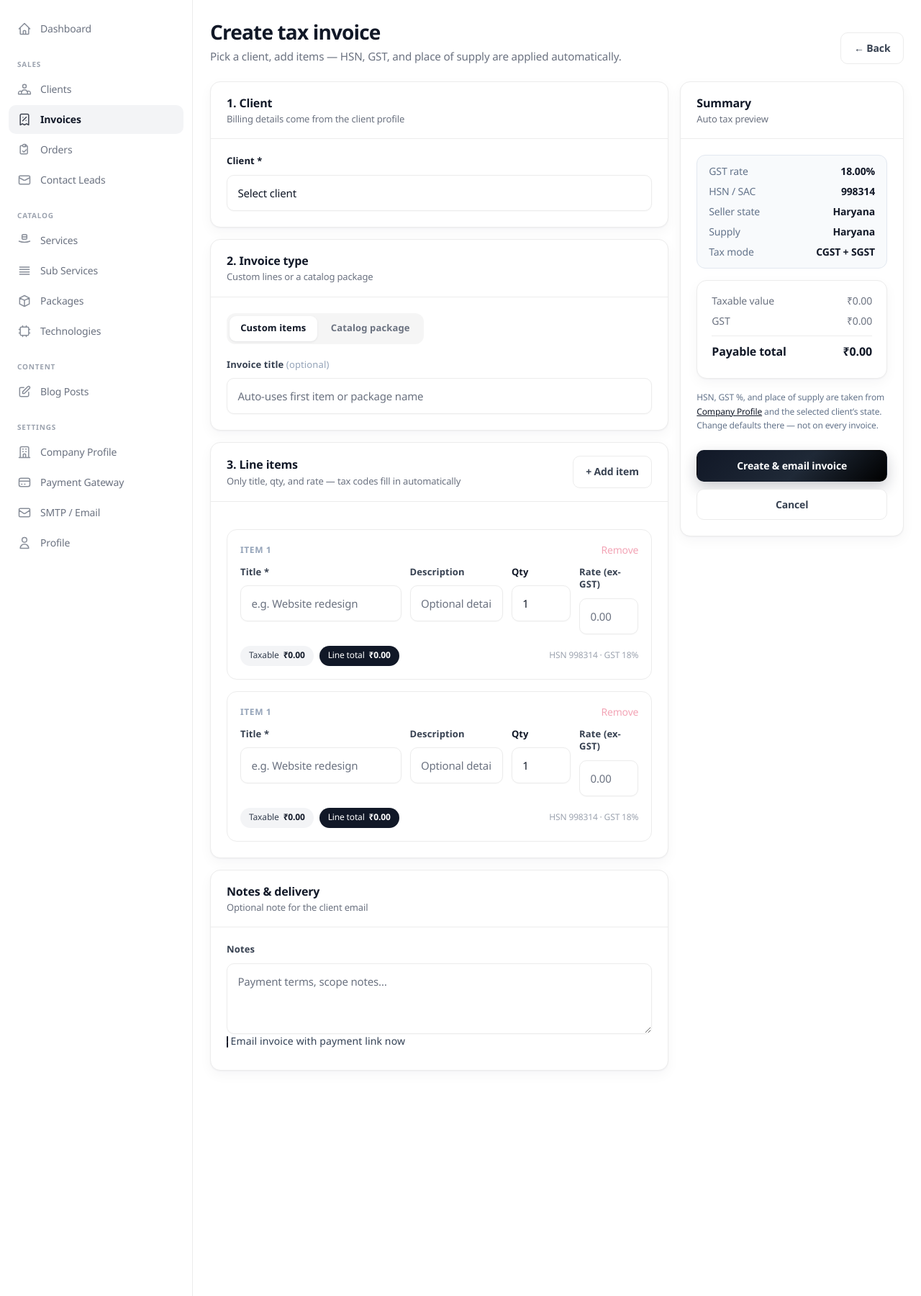
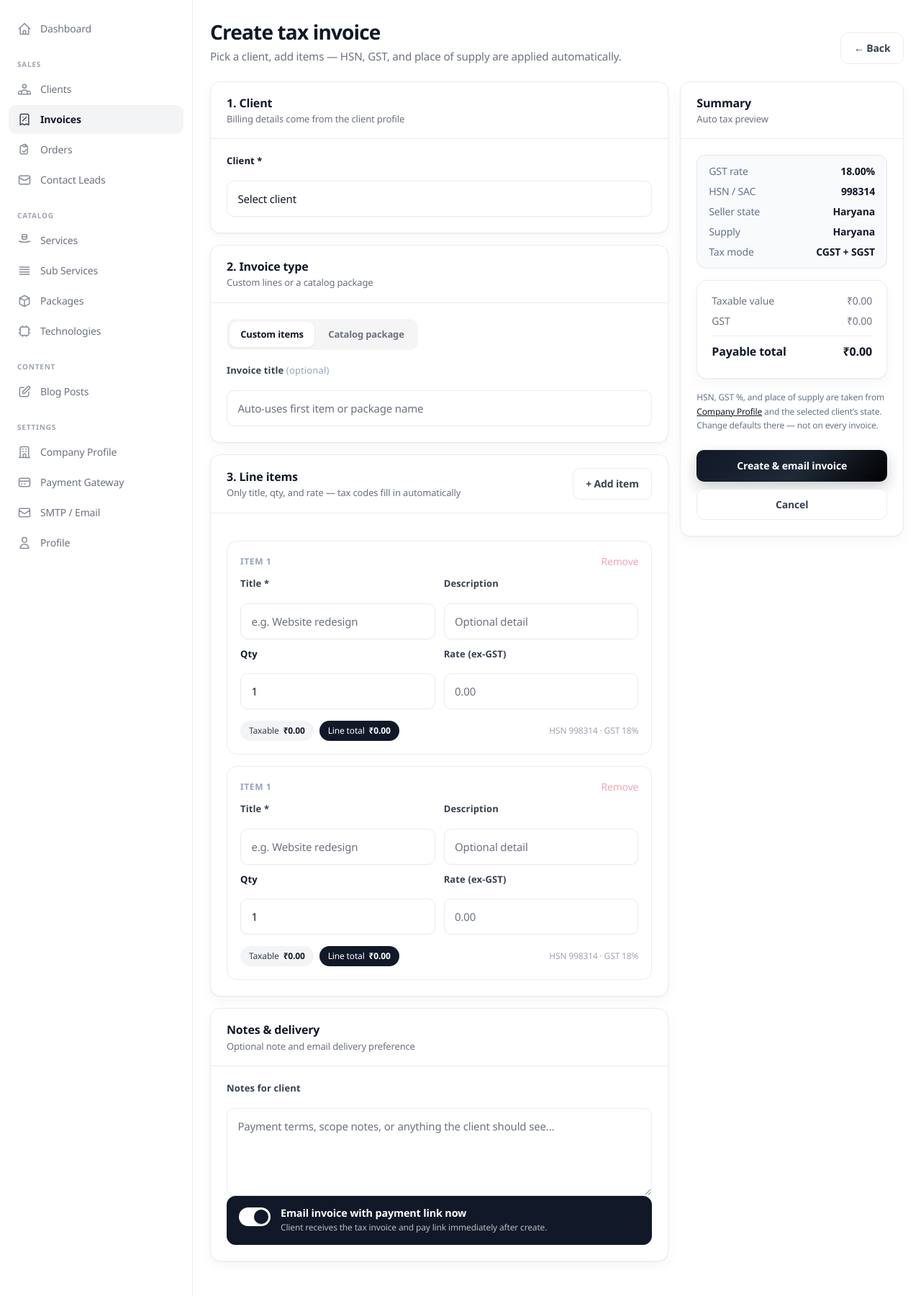
Before and after one commit to Pratiksahu2003/webp, a Laravel app: page /admin/invoices/create in a window 1280 px wide. Shown: the part 72-1872 px from the top of the page at 72% size. Run offline with Laravel 12, Linux system fonts and the light colour scheme; a user stored in the database is signed in; data comes from the database, SQL or seed files in the repository; style sheets or scripts are compiled from the project's sources; some web fonts are replaced.

Commit message:
Update Asset References and Enhance Dashboard Styles
- Renamed CSS asset files in the manifest to reflect new styles, ensuring consistency with updated design.
- Deleted outdated CSS files to streamline asset management and reduce clutter.
- Improved dashboard styles with new switch components for better user interaction and visual appeal.
- Adjusted layout in the invoice creation view for enhanced usability and clarity.
- Updated form elements to align with the new design system, improving overall aesthetics and accessibility.

```diff
--- a/resources/css/dashboard.css
+++ b/resources/css/dashboard.css
@@ -154,8 +154,8 @@ html, body {
 }
 
 /* Global form polish inside admin main */
-.admin-content label,
-main label {
+.admin-content label:not(.admin-switch):not(.admin-segmented label),
+main label:not(.admin-switch):not(.admin-segmented label) {
     position: static !important;
     display: block !important;
     float: none !important;
@@ -231,9 +231,116 @@ main textarea:focus {
 .admin-content input[type="radio"],
 main input[type="checkbox"],
 main input[type="radio"] {
-    width: auto;
-    border-radius: 4px;
+    width: 1rem !important;
+    height: 1rem !important;
+    min-width: 1rem;
+    padding: 0 !important;
+    margin: 0 !important;
+    border-radius: 4px !important;
     accent-color: var(--admin-primary);
+    box-shadow: none !important;
+}
+
+/* Delivery / option switch card */
+.admin-switch {
+    display: flex !important;
+    align-items: flex-start;
+    gap: 14px;
+    margin: 0 !important;
+    padding: 14px 16px !important;
+    border: 1px solid var(--admin-border);
+    border-radius: 12px;
+    background: #fafafa;
+    cursor: pointer;
+    transition: border-color 0.15s ease, background 0.15s ease;
+    font-weight: 500 !important;
+    color: var(--admin-text) !important;
+    width: 100% !important;
+    max-width: none !important;
+}
+
+.admin-switch:hover {
+    background: #f3f4f6;
+    border-color: #d1d5db;
+}
+
+.admin-switch.is-on {
+    background: #111827;
+    border-color: #111827;
+    color: #fff !important;
+}
+
+.admin-switch-control {
+    position: relative;
+    width: 44px;
+    height: 26px;
+    flex-shrink: 0;
+    margin-top: 1px;
+}
+
+.admin-switch-control input {
+    position: absolute !important;
+    opacity: 0 !important;
+    width: 100% !important;
+    height: 100% !important;
+    inset: 0;
+    cursor: pointer;
+    margin: 0 !important;
+    padding: 0 !important;
+    z-index: 2;
+}
+
+.admin-switch-track {
+    display: block;
+    width: 44px;
+    height: 26px;
+    border-radius: 999px;
+    background: #d1d5db;
+    transition: background 0.15s ease;
+    position: relative;
+}
+
+.admin-switch.is-on .admin-switch-track {
+    background: #fff;
+}
+
+.admin-switch-track::after {
+    content: "";
+    position: absolute;
+    top: 3px;
+    left: 3px;
+    width: 20px;
+    height: 20px;
+    border-radius: 999px;
+    background: #fff;
+    box-shadow: 0 1px 3px rgba(17, 24, 39, 0.25);
+    transition: transform 0.15s ease, background 0.15s ease;
+}
+
+.admin-switch.is-on .admin-switch-track::after {
+    transform: translateX(18px);
+    background: #111827;
+}
+
+.admin-switch-copy {
+    min-width: 0;
+    flex: 1;
+}
+
+.admin-switch-copy strong {
+    display: block;
+    font-size: 0.9rem;
+    font-weight: 650;
+    line-height: 1.3;
+}
+
+.admin-switch-copy span {
+    display: block;
+    margin-top: 3px;
+    font-size: 0.75rem;
+    font-weight: 500;
+    opacity: 0.7;
+    line-height: 1.4;
 }
 
 /* Cards / page structure */
--- a/resources/views/admin/commerce/invoices/create.blade.php
+++ b/resources/views/admin/commerce/invoices/create.blade.php
@@ -150,20 +150,20 @@
                                     <p class="text-xs font-semibold uppercase tracking-wider text-slate-400" x-text="'Item ' + (index + 1)"></p>
                                     <button type="button" @click="removeItem(index)" class="text-sm text-rose-600 hover:text-rose-700 disabled:opacity-40" :disabled="lineItems.length === 1">Remove</button>
                                 </div>
-                                <div class="grid grid-cols-1 md:grid-cols-12 gap-3">
-                                    <div class="md:col-span-5 admin-field">
+                                <div class="grid grid-cols-1 sm:grid-cols-2 gap-3">
+                                    <div class="admin-field">
                                         <label>Title *</label>
                                         <input type="text" :name="`line_items[${index}][title]`" x-model="item.title" :required="type === 'custom'" placeholder="e.g. Website redesign">
                                     </div>
-                                    <div class="md:col-span-3 admin-field">
+                                    <div class="admin-field">
                                         <label>Description</label>
                                         <input type="text" :name="`line_items[${index}][description]`" x-model="item.description" placeholder="Optional detail">
                                     </div>
-                                    <div class="md:col-span-2 admin-field">
+                                    <div class="admin-field">
                                         <label>Qty</label>
                                         <input type="number" step="0.01" min="0.01" :name="`line_items[${index}][quantity]`" x-model.number="item.quantity">
                                     </div>
-                                    <div class="md:col-span-2 admin-field">
+                                    <div class="admin-field">
                                         <label>Rate (ex-GST)</label>
                                         <input type="number" step="0.01" min="0" :name="`line_items[${index}][rate]`" x-model.number="item.rate" placeholder="0.00">
                                     </div>
@@ -182,17 +182,24 @@
                     <div class="admin-card-header">
                         <div>
                             <h2>Notes & delivery</h2>
-                            <p>Optional note for the client email</p>
+                            <p>Optional note and email delivery preference</p>
                         </div>
                     </div>
                     <div class="admin-card-body space-y-4">
                         <div class="admin-field">
-                            <label for="notes">Notes</label>
-                            <textarea id="notes" name="notes" rows="3" placeholder="Payment terms, scope notes…">{{ old('notes') }}</textarea>
+                            <label for="notes">Notes for client</label>
+                            <textarea id="notes" name="notes" rows="4" placeholder="Payment terms, scope notes, or anything the client should see…">{{ old('notes') }}</textarea>
                         </div>
-                        <label class="inline-flex items-center gap-2.5 !mb-0 cursor-pointer">
-                            <input type="checkbox" name="send_now" value="1" x-model="sendNow" class="rounded border-slate-300 text-gray-900">
-                            <span class="text-sm font-medium text-slate-700">Email invoice with payment link now</span>
+
+                        <label class="admin-switch" :class="sendNow ? 'is-on' : ''">
+                            <span class="admin-switch-control">
+                                <input type="checkbox" name="send_now" value="1" x-model="sendNow">
+                                <span class="admin-switch-track" aria-hidden="true"></span>
+                            </span>
+                            <span class="admin-switch-copy">
+                                <strong>Email invoice with payment link now</strong>
+                                <span x-text="sendNow ? 'Client receives the tax invoice and pay link immediately after create.' : 'Invoice is saved as draft — send manually later from invoice details.'"></span>
+                            </span>
                         </label>
                     </div>
                 </div>
```
Also changed, not shown: 5 other files.
